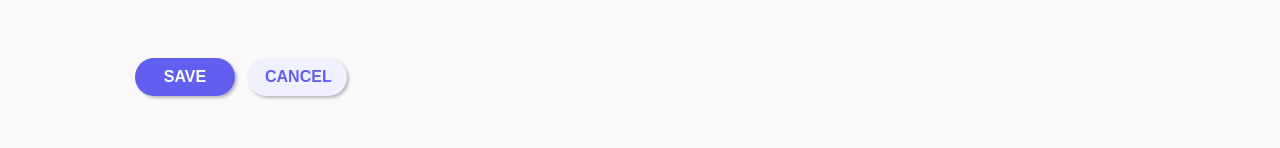
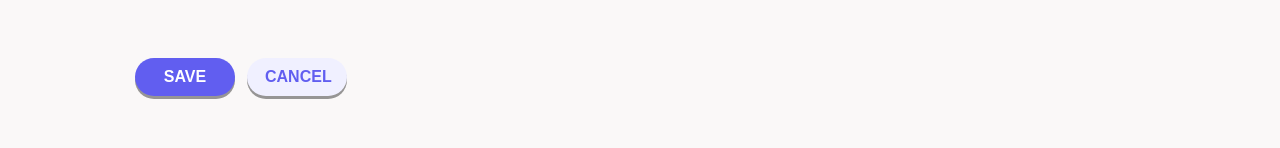
Before and after one commit to chingu-voyages/v39-bears-team-11, a React (Create React App) app in the folder client/: page /edit in a window 1280 px wide. Shown: the part 386-534 px from the top of the page. Built offline with nearby package versions, Linux system fonts and the light colour scheme; a web font is replaced by a local one.

Commit message:
:lipstick: Add button box-shadow property

```diff
--- a/client/src/styles/Profile-styles/EditProfile.module.css
+++ b/client/src/styles/Profile-styles/EditProfile.module.css
@@ -10,7 +10,6 @@
 
 .Edit__button {
   background-color: var(--clr-royal-blue);
-  box-shadow: 0 2rem 0 rgba(#000, 0.4);
   color: var(--clr-white);
   display: inline-block;
   margin: 4rem 1.2rem 0 0;
@@ -27,6 +26,11 @@
   transition: transform 200ms ease-in;
   width: 10rem;
   will-change: transform;
+}
+
+.Edit__button,
+.Edit__buttonCancel {
+  box-shadow: 0 0.3rem 0 0 rgba(0, 0, 0, 0.4);
 }
 
 .Edit__button:hover,
```
